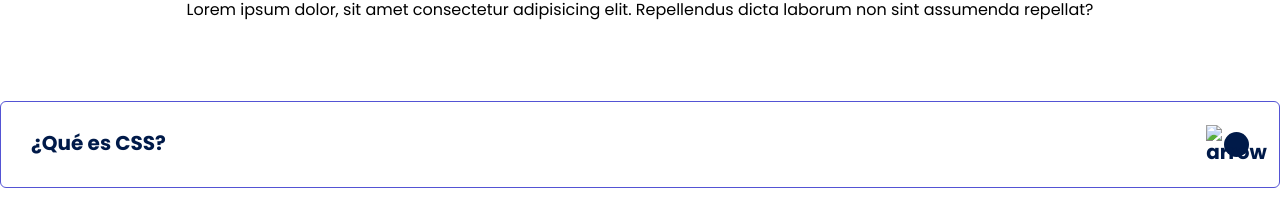
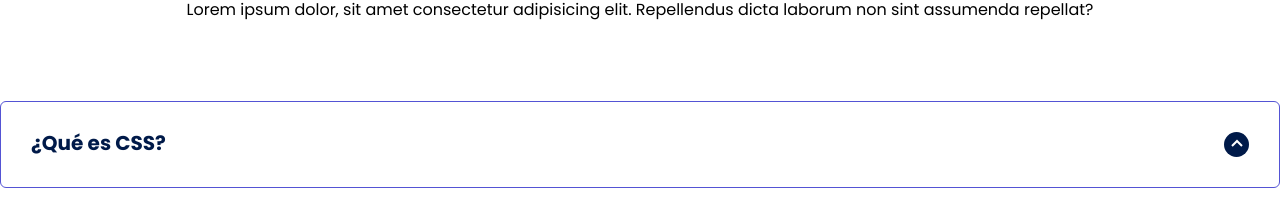
Before and after one commit to sPaternostro/segunda-web, a plain HTML site: page index.html in a window 1280 px wide. Shown: the part 3379-3594 px from the top of the page. Drawn offline with Linux system fonts and the light colour scheme; the site is published under a folder, as on GitHub Pages, so addresses that start at the root find nothing.

Commit message:
Add files via upload

```diff
--- a/index.html
+++ b/index.html
@@ -237,7 +237,7 @@
                 <article class="questions__padding">
                     <div class="questions__answer">
                         <h3 class="questions__title">¿Qué es CSS? <span class="questions__arrow">
-                                <img src="/img/arrow.svg" alt="arrow" class="questions__img">
+                                <img src="./img/arrow.svg" alt="arrow" class="questions__img">
                             </span> </h3>
 
                         <p class="questions__show">Lorem ipsum dolor, sit amet consectetur adipisicing elit.
```
